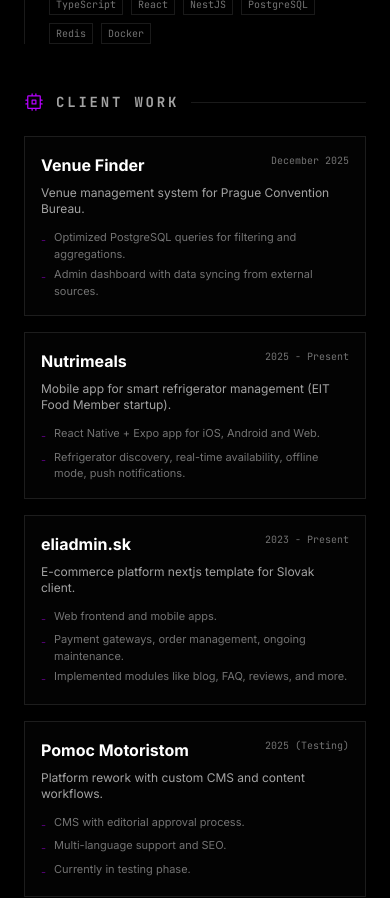
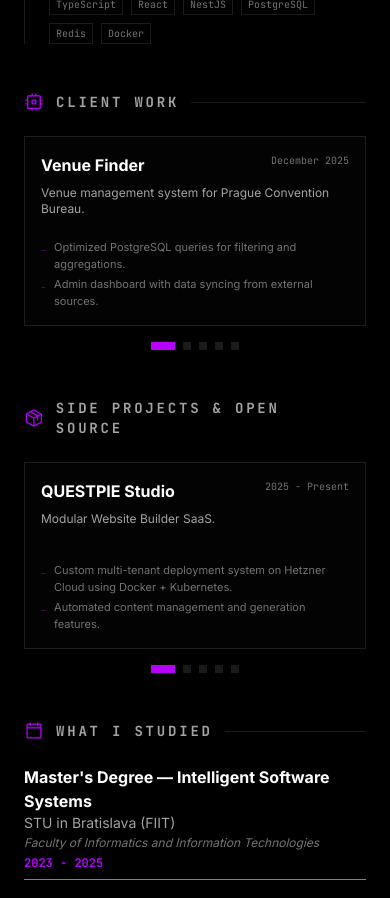
Before and after one commit to drepkovsky/drepkovsky, a React (Vite) app: page / in a window 390 px wide. Shown: the part 1680-2578 px from the top of the page. Built offline with nearby package versions, Linux system fonts and the light colour scheme.

Commit message:
feat: implement project carousel component and add scrollbar hide utility

```diff
--- a/App.tsx
+++ b/App.tsx
@@ -1,4 +1,5 @@
 import type React from "react";
+import { useState, useRef } from "react";
 import {
 	MapPinIcon as MapPin,
 	EnvelopeIcon as Mail,
@@ -14,6 +15,8 @@
 	CodeIcon as Code2,
 	PrinterIcon as Printer,
 	PackageIcon as Box,
+	CaretLeftIcon as ChevronLeft,
+	CaretRightIcon as ChevronRight,
 } from "@phosphor-icons/react";
 import { RESUME_DATA } from "./constants";
 import type { ExperienceItem, ProjectItem } from "./types";
@@ -148,6 +151,85 @@
 		</ul>
 	</div>
 );
+
+const ProjectCarousel: React.FC<{
+	projects: ProjectItem[];
+	type: "client" | "product" | "opensource";
+}> = ({ projects, type }) => {
+	const scrollRef = useRef<HTMLDivElement>(null);
+	const [currentIndex, setCurrentIndex] = useState(0);
+
+	const scroll = (direction: "left" | "right") => {
+		if (!scrollRef.current) return;
+		const container = scrollRef.current;
+		const cardWidth = container.offsetWidth;
+		const newIndex =
+			direction === "left"
+				? Math.max(0, currentIndex - 1)
+				: Math.min(projects.length - 1, currentIndex + 1);
+
+		container.scrollTo({
+			left: cardWidth * newIndex,
+			behavior: "smooth",
+		});
+		setCurrentIndex(newIndex);
+	};
+
+	return (
+		<div className="relative">
+			{/* Carousel container - mobile only, hidden on print */}
+			<div
+				ref={scrollRef}
+				className="flex overflow-x-auto snap-x snap-mandatory scrollbar-hide gap-4 md:hidden print:hidden"
+				onScroll={(e) => {
+					const container = e.currentTarget;
+					const newIndex = Math.round(
+						container.scrollLeft / container.offsetWidth,
+					);
+					setCurrentIndex(newIndex);
+				}}
+			>
+				{projects.map((project, index) => (
+					<div key={index} className="flex-none w-full snap-center">
+						<ProjectCard project={project} type={type} />
+					</div>
+				))}
+			</div>
+
+			{/* Dots indicator - mobile only, hidden on print */}
+			{projects.length > 1 && (
+				<div className="flex justify-center gap-2 mt-4 md:hidden print:hidden">
+					{projects.map((_, index) => (
+						<button
+							key={index}
+							onClick={() => {
+								if (!scrollRef.current) return;
+								scrollRef.current.scrollTo({
+									left: scrollRef.current.offsetWidth * index,
+									behavior: "smooth",
+								});
+								setCurrentIndex(index);
+							}}
+							className={`w-2 h-2 transition-all ${
+								index === currentIndex
+									? "bg-brand-primary w-6"
+									: "bg-brand-border hover:bg-brand-primary/50"
+							}`}
+							aria-label={`Go to project ${index + 1}`}
+						/>
+					))}
+				</div>
+			)}
+
+			{/* Regular grid for desktop and print */}
+			<div className="hidden md:grid print:grid grid-cols-1 sm:grid-cols-2 gap-4 print:gap-3 [&>*:nth-child(odd):last-child]:sm:col-span-2">
+				{projects.map((project, index) => (
+					<ProjectCard key={index} project={project} type={type} />
+				))}
+			</div>
+		</div>
+	);
+};
 
 const SidebarItem: React.FC<{
 	label: string;
@@ -298,11 +380,7 @@
 						{/* Projects Section - Client */}
 						<section className="print-break-avoid">
 							<SectionTitle icon={Cpu}>Client work</SectionTitle>
-							<div className="grid grid-cols-1 sm:grid-cols-2 gap-4 print:gap-3 [&>*:nth-child(odd):last-child]:sm:col-span-2">
-								{projects.client.map((project, index) => (
-									<ProjectCard key={index} project={project} type="client" />
-								))}
-							</div>
+							<ProjectCarousel projects={projects.client} type="client" />
 						</section>
 
 						{/* Projects Section - Products & OSS */}
@@ -310,17 +388,10 @@
 							<SectionTitle icon={Box}>
 								Side projects & open source
 							</SectionTitle>
-							<div className="grid grid-cols-1 sm:grid-cols-2 gap-4 print:gap-3 [&>*:nth-child(odd):last-child]:sm:col-span-2">
-								{projects.product
-									.concat(projects.openSource)
-									.map((project, index) => (
-										<ProjectCard
-											key={index}
-											project={project}
-											type="opensource"
-										/>
-									))}
-							</div>
+							<ProjectCarousel
+								projects={projects.product.concat(projects.openSource)}
+								type="opensource"
+							/>
 						</section>
 
 						{/* Education Section */}
--- /dev/null
+++ b/index.css
@@ -0,0 +1,9 @@
+/* Scrollbar hide utility for carousel */
+.scrollbar-hide {
+  -ms-overflow-style: none;
+  scrollbar-width: none;
+}
+
+.scrollbar-hide::-webkit-scrollbar {
+  display: none;
+}
```
